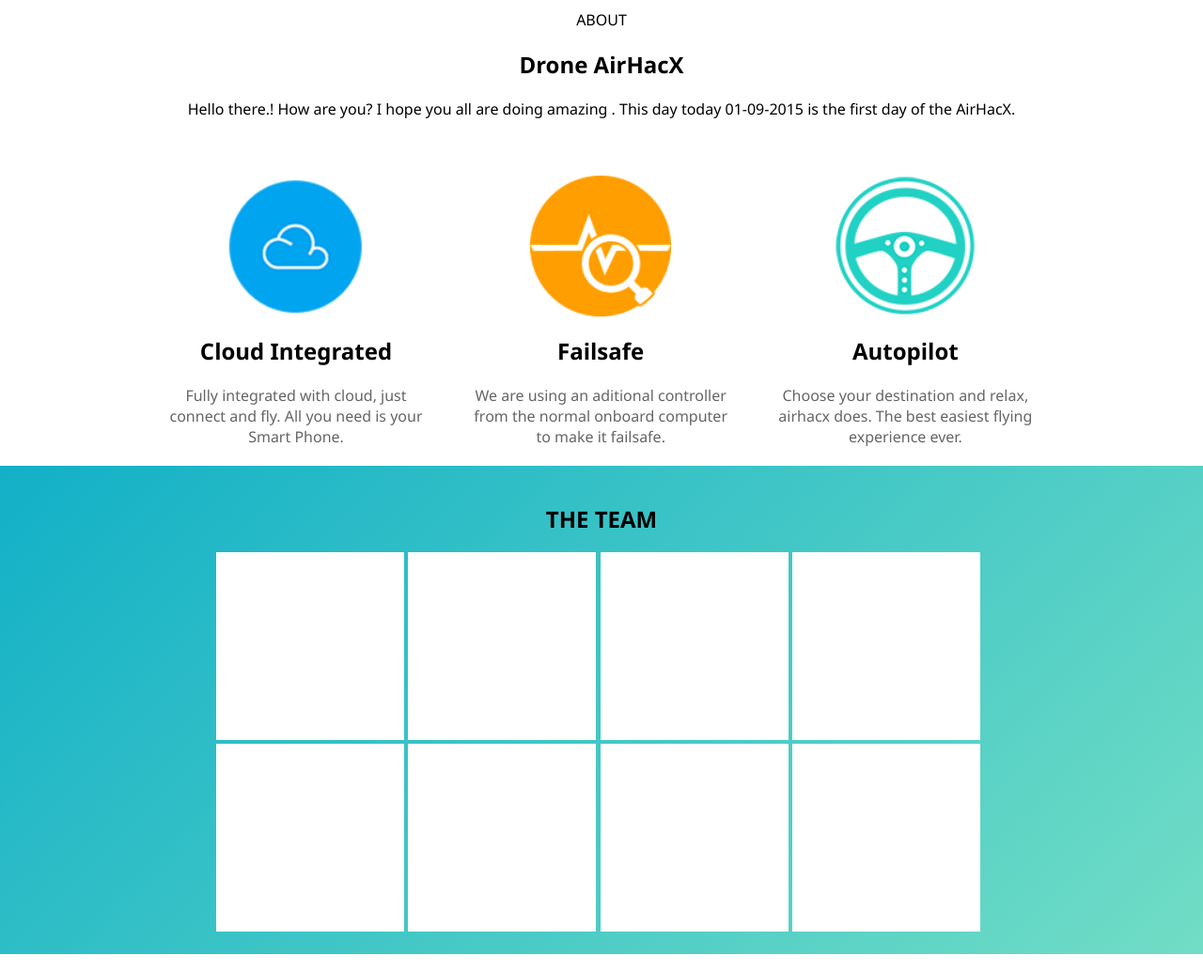
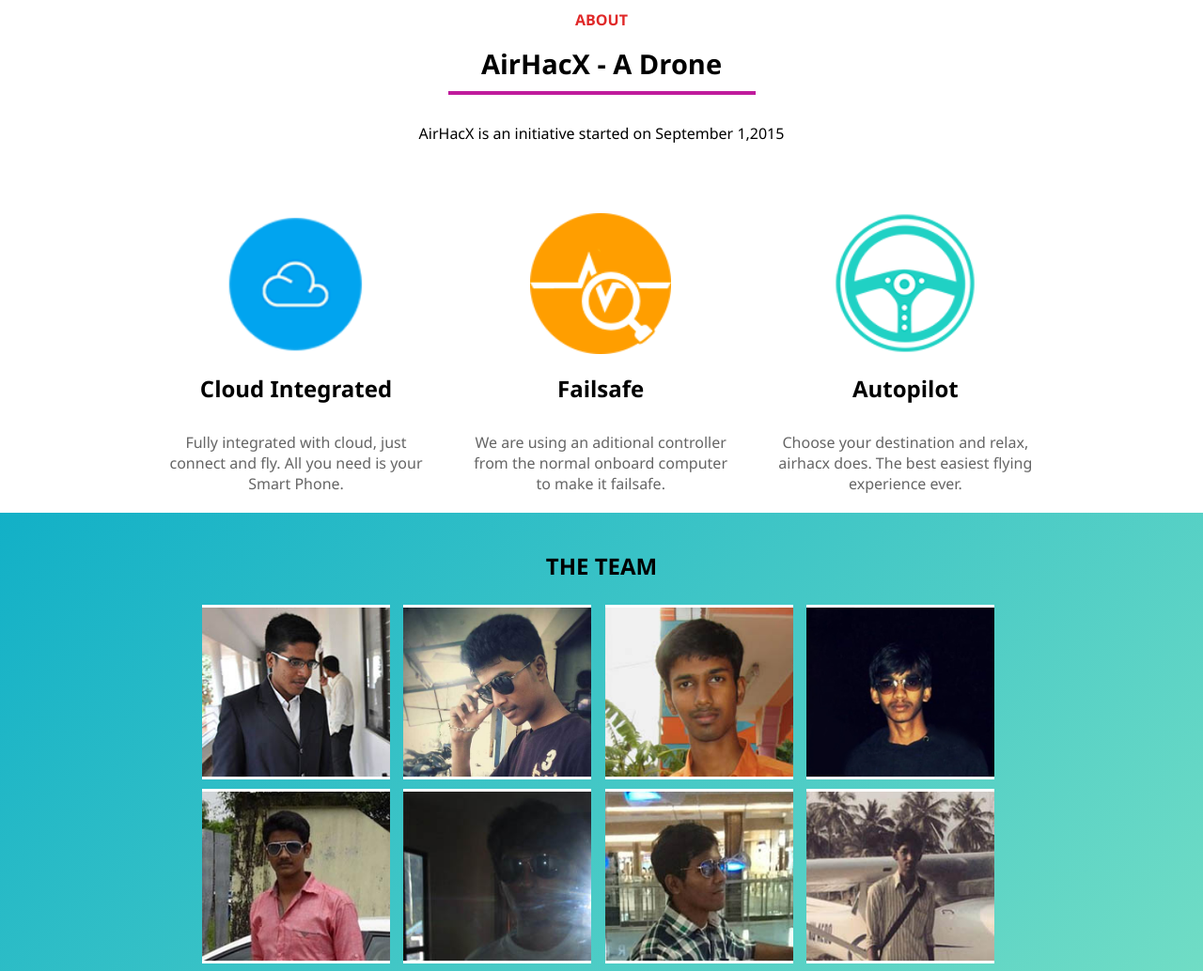
Before and after one commit to JacobSamro/airhacx.github.io, a plain HTML site: page index.html in a window 1280 px wide. Shown: the part 560-1594 px from the top of the page at 94% size. Drawn offline with Linux system fonts and the light colour scheme.

Commit message:
Team members pics added

```diff
--- a/index.html
+++ b/index.html
@@ -25,8 +25,8 @@
     </section>
     <section class="about">
     	<span>ABOUT</span>
-    	<h2>Drone AirHacX</h2>
-        <p>Hello there.! How are you? I hope you all are doing amazing . This day today 01-09-2015 is the first day of the AirHacX.</p>
+    	<h2 class="heading-tag">AirHacX - A Drone</h2>
+        <p>AirHacX is an initiative started on September 1,2015</p>
         <p></p><br/><br/>
         <div class="holder">
         	<div class="block">
@@ -50,14 +50,30 @@
     <section class="team" id="team">
     <h2>THE TEAM</h2>
     <div class="inspector">
-    	<div class="box"></div>
-        <div class="box"></div>
-        <div class="box"></div>
-        <div class="box"></div>
-        <div class="box"></div>
-        <div class="box"></div>
-        <div class="box"></div>
-        <div class="box"></div>
+    	<div class="box">
+    		<img src="images/team/kolluru_gowtham.jpg" />
+    	</div>
+        <div class="box">
+        	<img src="images/team/ilango.jpg" />
+        </div>
+        <div class="box">
+        	<img src="images/team/jacobsamro.jpg" />
+        </div>
+        <div class="box">
+        	<img src="images/team/gowtham_subramanian.jpg" />
+        </div>
+        <div class="box">
+        	<img src="images/team/gunasekar.jpg" />
+        </div>
+        <div class="box">
+        	<img src="images/team/dhinakaran.jpg" />
+        </div>
+        <div class="box">
+        	<img src="images/team/kadhirvel.jpg" />
+        </div>
+        <div class="box">
+        	<img src="images/team/arjun.jpg" />
+        </div>
     </div>
 
     </section>
--- a/styles/style.css
+++ b/styles/style.css
@@ -63,17 +63,24 @@ section.about{
 }
 section.about span{
     display: block;
-
     margin: 0 auto;
     text-align: center;
+    color: #E02929;
+    font-weight: bold;
+}
+section.about h2.heading-tag{
+    border-bottom: 4px solid #BF1B9C;
+    width: 295px;
+    margin: 0 auto;
+    padding: 16px 16px 10px 16px;
+    font-size: 29px;
 }
 section.about h2{
     text-align: center;
-
 }
 section.about p{
     text-align: center;
-
+    margin-top: 30px;
 }
 section.about .holder{
     margin: 0 auto;
@@ -108,13 +115,19 @@ section.team h2{
 }
 section.team .inspector{
     margin: 0 auto;
-    width: 820px;
+    width: 860px;
 }
 section.team .box{
     width: 200px;
-    height: 200px;
+    height: 186px;
     display: inline-block;
     background-color: #FFF;
+    margin: 5px;
+}
+section.team .box img{
+    width: 200px;
+    height: 180px;
+    margin-top: 3px;
 }
 section.twitter{
 
```
Also changed, not shown: images/team/arjun.jpg (added), images/team/dhinakaran.jpg (added), images/team/gowtham_subramanian.jpg (added), images/team/gunasekar.jpg (added), images/team/ilango.jpg (added), images/team/jacobsamro.jpg (added), images/team/kadhirvel.jpg (added), images/team/kolluru_gowtham.jpg (added).
